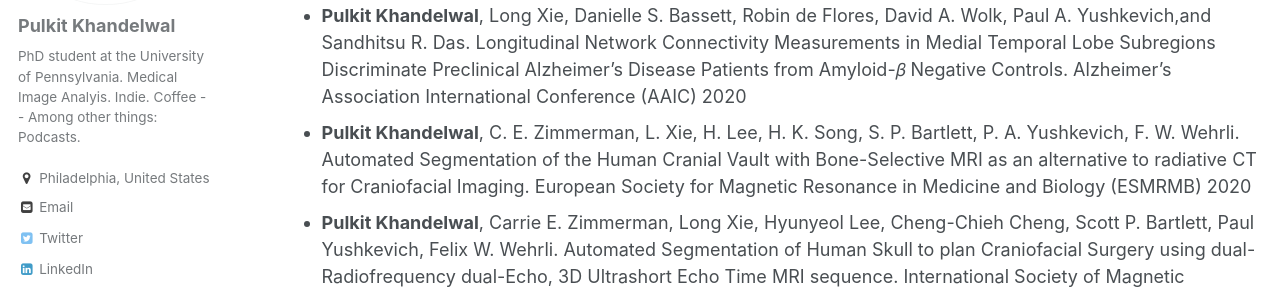
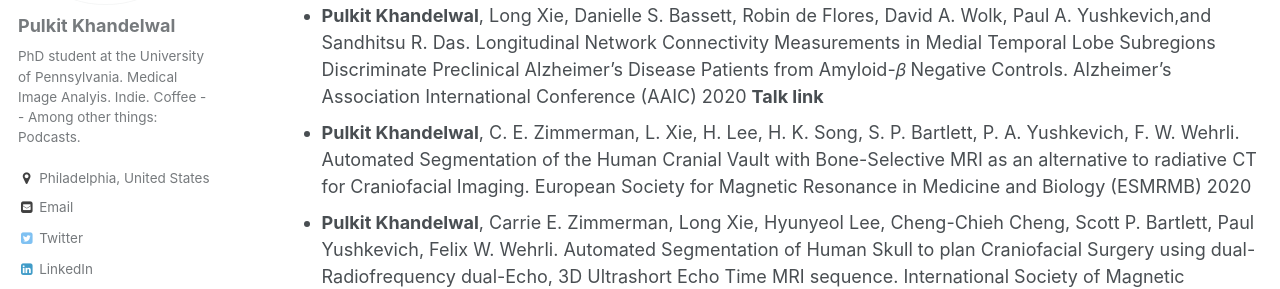
Before and after one commit to Pulkit-Khandelwal/pulkit-khandelwal.github.io, a Jekyll site: the page built from _pages/publications.md, in a window 1280 px wide and 900 px high, scrolled down 581 px. Shown: the part 174-463 px from the top of the window. Built offline with Jekyll 4.4.1, drawn with Linux system fonts in a browser that asks for light colours.

Commit message:
Update publications.md

```diff
--- a/_pages/publications.md
+++ b/_pages/publications.md
@@ -30,7 +30,7 @@ Semiautomated Image Segmentation. Interacting with Computers Oxford University P
 * **Pulkit Khandelwal**, Long Xie, Danielle S. Bassett, Robin de Flores, David A. Wolk, Paul A. Yushkevich,and
 Sandhitsu R. Das. Longitudinal Network Connectivity Measurements in Medial Temporal Lobe Subregions
 Discriminate Preclinical Alzheimer’s Disease Patients from Amyloid-𝛽 Negative Controls. Alzheimer’s Association
-International Conference (AAIC) 2020
+International Conference (AAIC) 2020 [**Talk link**](https://www.youtube.com/watch?v=ITVUuMJvQHY&feature=youtu.be)
 * **Pulkit Khandelwal**, C. E. Zimmerman, L. Xie, H. Lee, H. K. Song, S. P. Bartlett, P. A. Yushkevich, F. W.
 Wehrli. Automated Segmentation of the Human Cranial Vault with Bone-Selective MRI as an alternative to
 radiative CT for Craniofacial Imaging. European Society for Magnetic Resonance in Medicine and Biology
```
